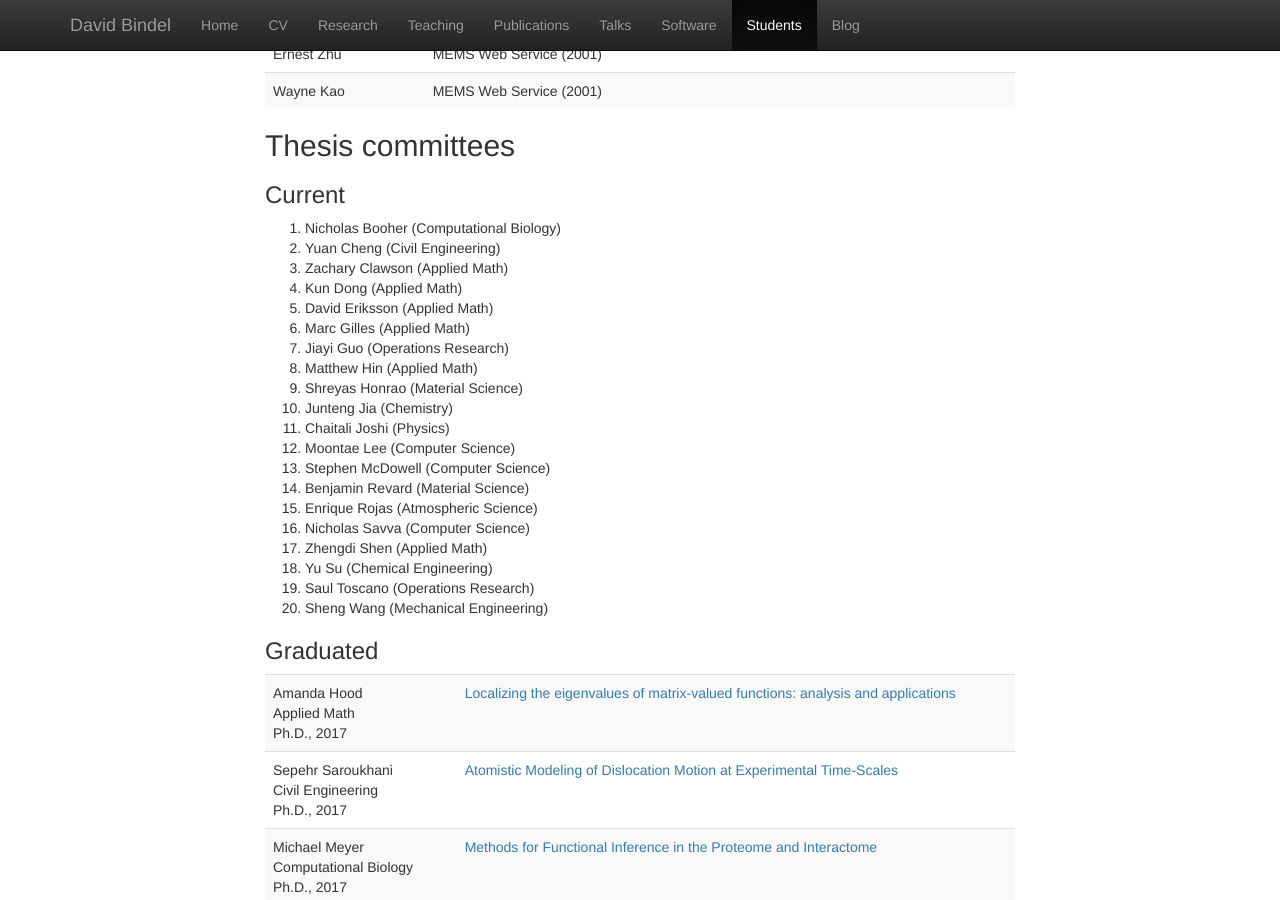
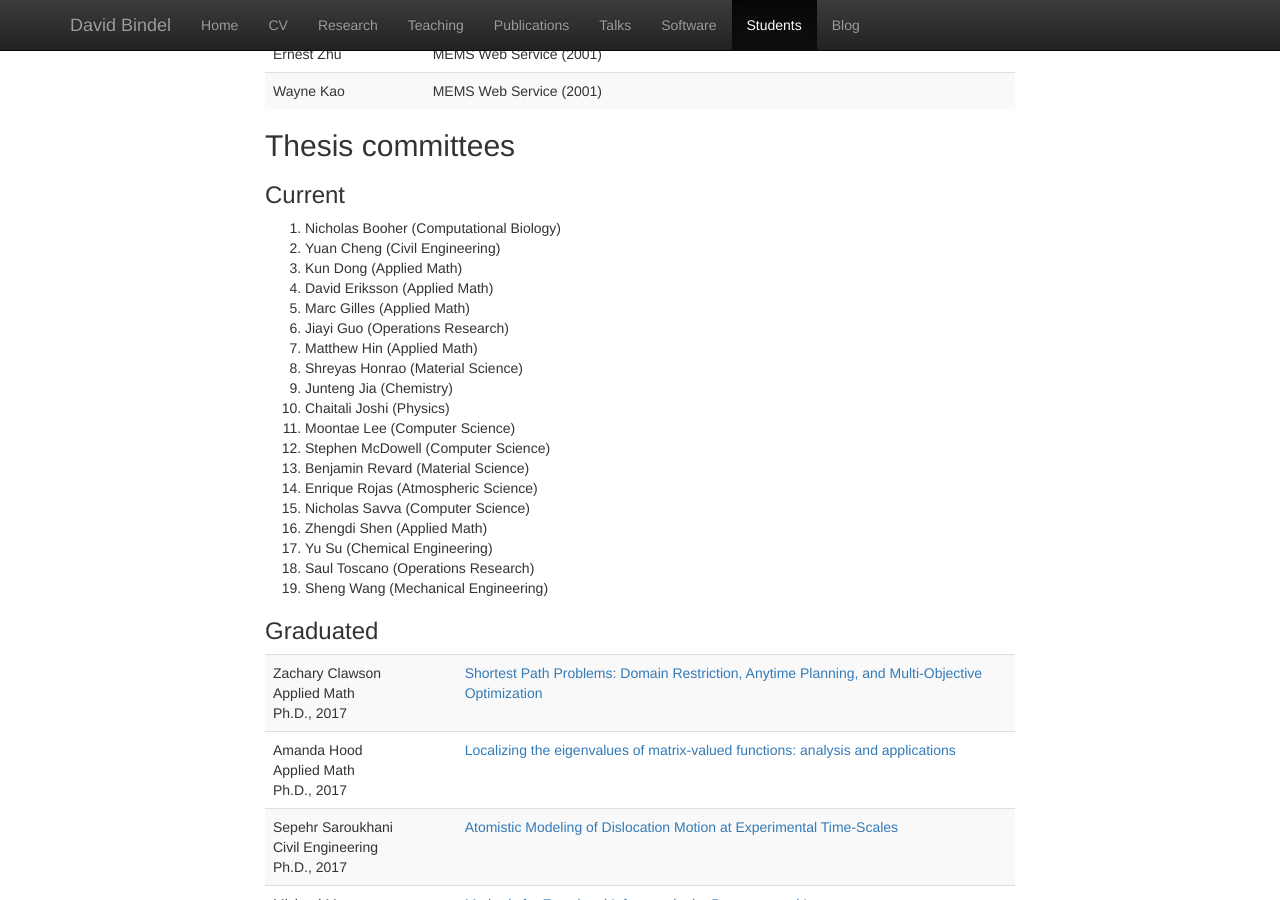
Before and after one commit to dbindel/cornell_web, a Jekyll site: the page built from students.html, in a window 1280 px wide and 900 px high, scrolled down 3026 px. Built offline with Jekyll 4.4.1, drawn with Linux system fonts in a browser that asks for light colours; nearby versions of some CDN libraries.

```diff
--- a/_data/students.yml
+++ b/_data/students.yml
@@ -421,11 +421,6 @@ committees:
     field: Civil Engineering
   -
     degree: phd
-    last: Clawson
-    first: Zachary
-    field: Applied Math
-  -
-    degree: phd
     last: Dong
     first: Kun
     field: Applied Math
@@ -511,6 +506,14 @@ committees:
     field: Mechanical Engineering
 
 past_committees:
+  -
+    degree: phd
+    last: Clawson
+    first: Zachary
+    field: Applied Math
+    thesis:
+      title: "Shortest Path Problems: Domain Restriction, Anytime Planning, and Multi-Objective Optimization"
+      year: 2017
   -
     degree: phd
     first: Amanda
```
